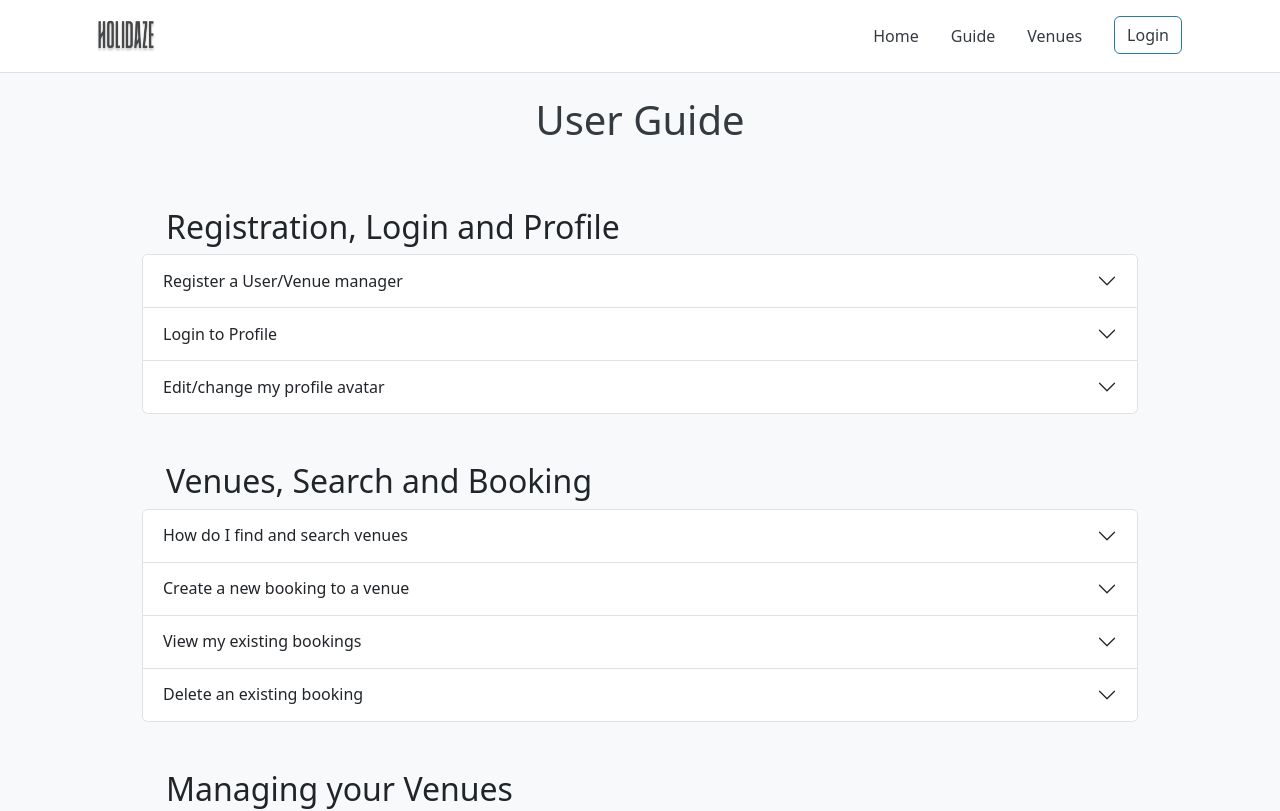
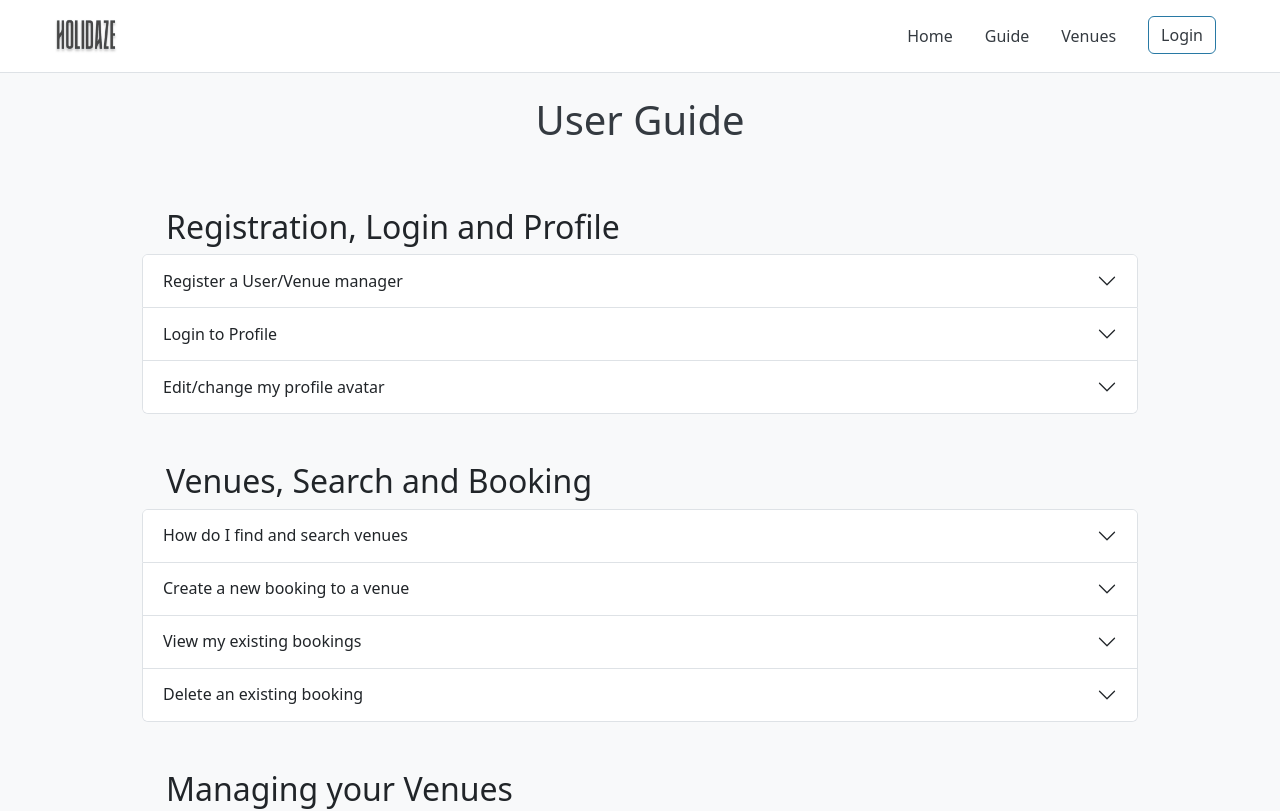
Before and after one commit to Emel-H/Holidaze-PE2, a React (Create React App) app in the folder holidaze-pe2/: page /guide in a window 1280 px wide. Shown: the top 811 px of the page. Built offline with nearby package versions, Linux system fonts and the light colour scheme.

Commit message:
Update navbar.js

```diff
--- a/holidaze-pe2/src/components/Header/navbar.js
+++ b/holidaze-pe2/src/components/Header/navbar.js
@@ -16,12 +16,11 @@ function NavBar() {
     <Navbar
       collapseOnSelect
       expand="md"
-      className="fixed-top border-bottom"
+      className="fixed-top border-bottom px-5"
       bg="white"
     >
-      <Container>
       <Navbar.Brand className="text-dark w-25 text-start">
-          <Link className="text-dark mx-2 text-decoration-none " to="/">
+        <Link className="text-dark text-decoration-none " to="/">
           <img className="w-25 " src={logo} alt="site logo" />
         </Link>
       </Navbar.Brand>
@@ -83,7 +82,6 @@ function NavBar() {
           )}
         </Nav>
       </Navbar.Collapse>
-      </Container>
     </Navbar>
   );
 }
```
Lines whose indentation alone changed are shown as unchanged.
